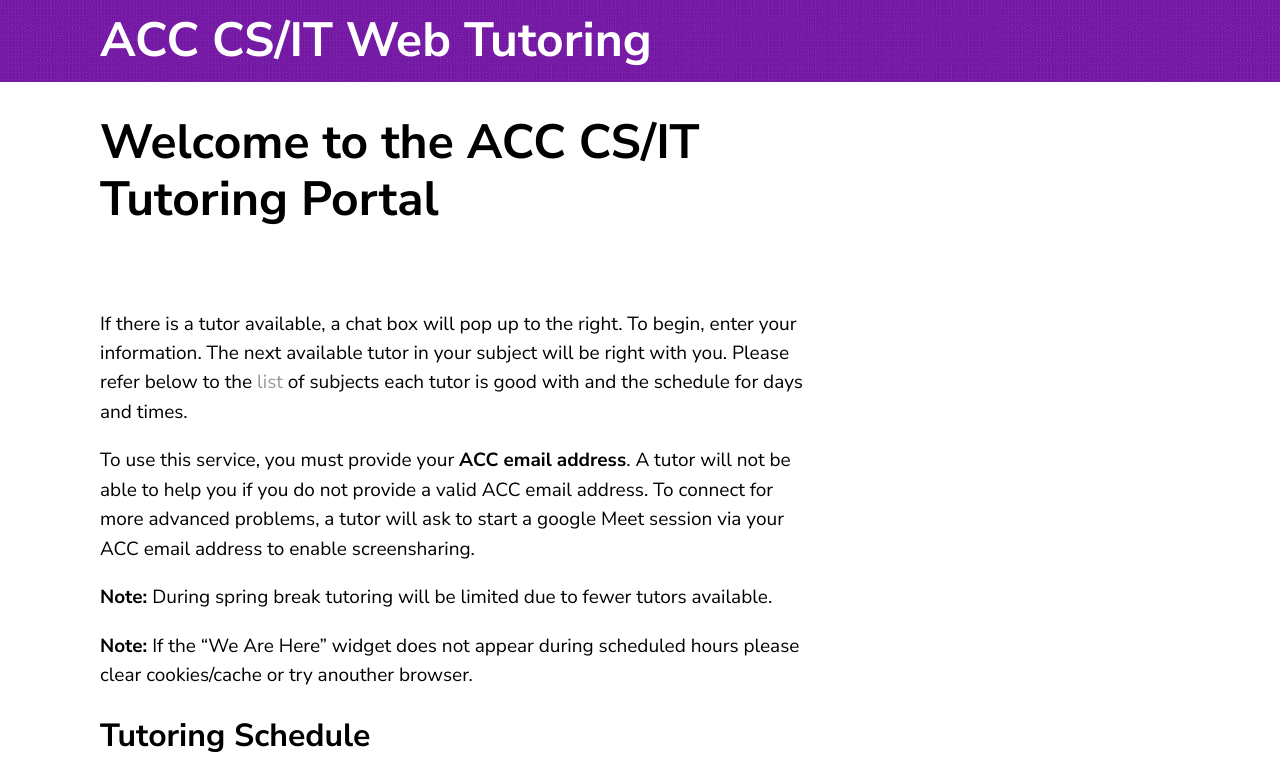
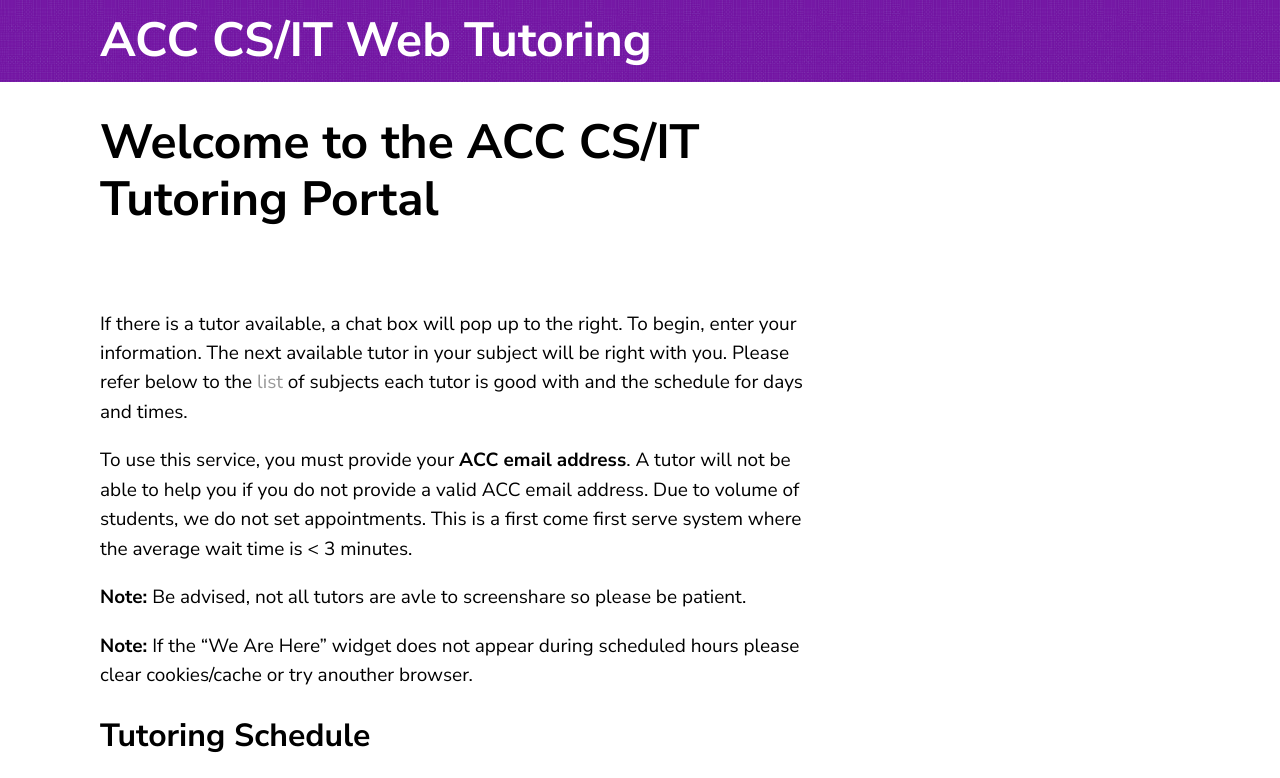
Before and after one commit to roosterrichard/acctutor, a Jekyll site: the page built from index.md, in a window 1280 px wide and 900 px high, cut to the strip 0-778 px from the top of the window. Built offline with Jekyll 4.4.1, drawn with Linux system fonts in a browser that asks for light colours; our own code applies the rules of GitHub Pages for plain Markdown files.

```diff
--- a/index.md
+++ b/index.md
@@ -9,11 +9,11 @@ enter your information. The next available tutor in your subject will be right
 with you. Please refer below to the <a href="#Table">list</a> of subjects each tutor is good with and the schedule for days and times.
 
 To use this service, you must provide your __ACC email address__. A tutor will
-not be able to help you if you do not provide a valid ACC email address. To connect for
-more advanced problems, a tutor will ask to start a google Meet session via your ACC
-email address to enable screensharing.
+not be able to help you if you do not provide a valid ACC email address.
+Due to volume of students, we do not set appointments.
+This is a first come first serve system where the average wait time is < 3 minutes.
 
-<b>Note:</b> During spring break tutoring will be limited due to fewer tutors available.
+<b>Note:</b> Be advised, not all tutors are avle to screenshare so please be patient.
 
 <b>Note:</b> If the "We Are Here" widget does not appear during scheduled hours please clear cookies/cache or try anouther browser.
 
```
